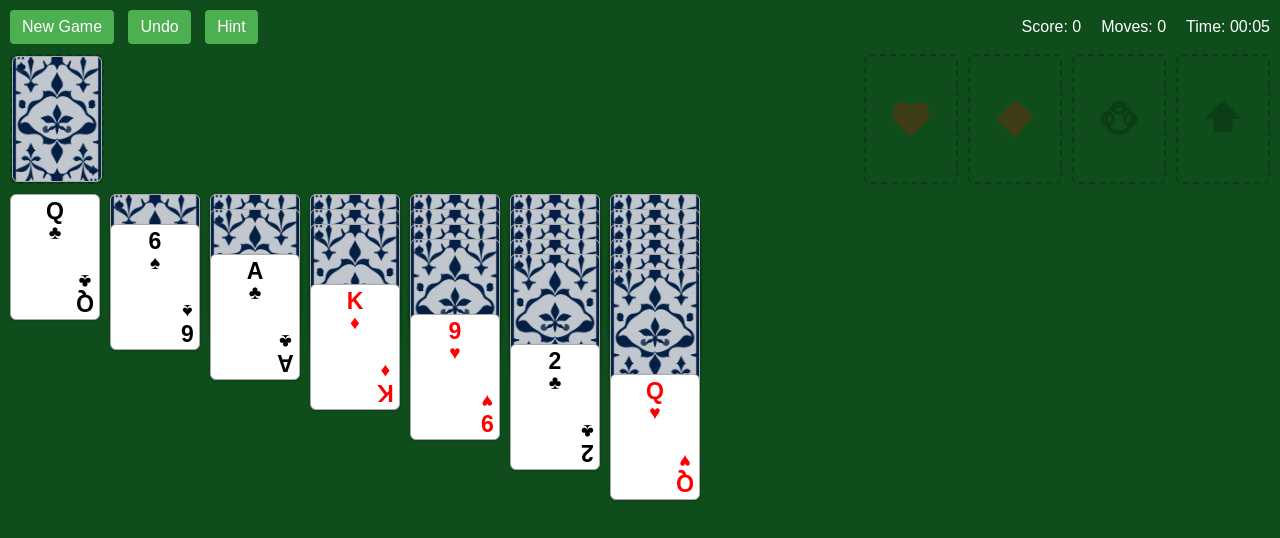
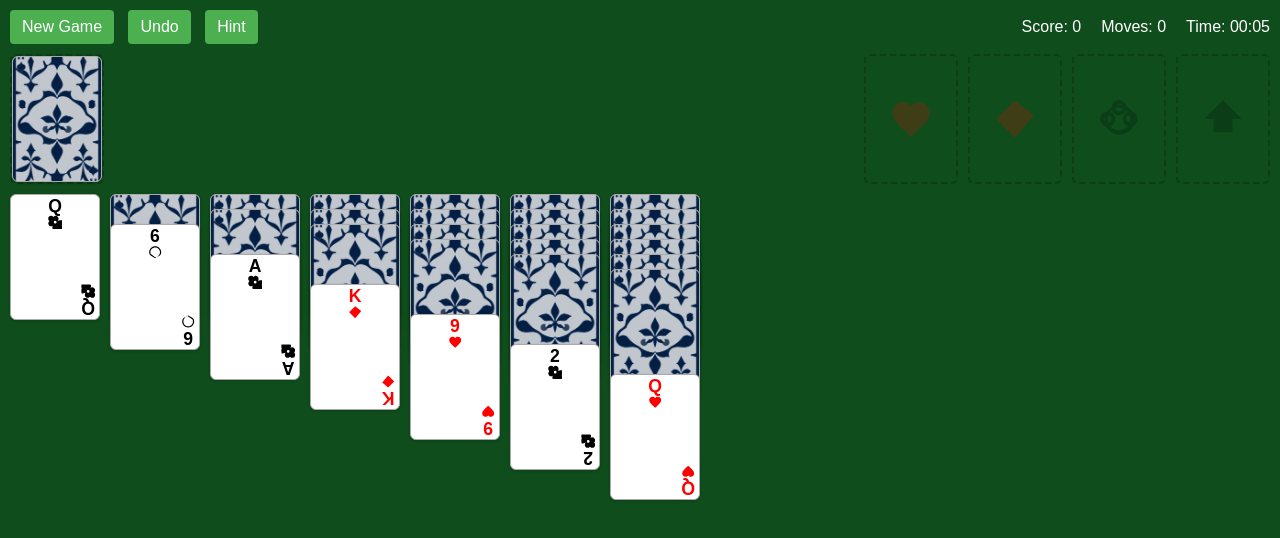
Before and after one commit to websimapi/websim-klondike-solitaire, a plain HTML site: page index.html in a window 1280 px wide. Drawn offline with Linux system fonts and the light colour scheme.

Commit message:
v4: This looks way better now resize scale the svgs to fit inside the cards better

```diff
--- a/styles.css
+++ b/styles.css
@@ -150,24 +150,26 @@ body {
     display: flex;
     flex-direction: column;
     justify-content: space-between;
-    padding: 5px;
-    font-size: 1.2em;
+    padding: 4px;
+    font-size: 16px;
     font-weight: bold;
     color: black;
+    box-sizing: border-box;
 }
 
 .card-corner {
     display: flex;
     flex-direction: column;
     align-items: center;
-    line-height: 1;
+    line-height: 0.9;
 }
 
 .card-corner .rank {
-    font-size: 1.2em;
+    font-size: 1.1em;
 }
-.card-corner .suit {
-    font-size: 1em;
+.card-corner .suit svg {
+    width: 0.9em;
+    height: 0.9em;
 }
 
 .card-corner.bottom-right {
--- a/ui.js
+++ b/ui.js
@@ -263,11 +263,11 @@ export class UI {
         el.dataset.id = card.id;
         if (card.isFaceUp) {
             el.classList.add('face-up');
-            const suitSymbols = {
-                hearts: '&hearts;',
-                diamonds: '&diams;',
-                clubs: '&clubs;',
-                spades: '&spades;'
+            const suitSVGs = {
+                hearts: `<svg viewBox="0 0 24 24" fill="currentColor"><path d="M12 21.35l-1.45-1.32C5.4 15.36 2 12.28 2 8.5 2 5.42 4.42 3 7.5 3c1.74 0 3.41.81 4.5 2.09C13.09 3.81 14.76 3 16.5 3 19.58 3 22 5.42 22 8.5c0 3.78-3.4 6.86-8.55 11.54L12 21.35z"/></svg>`,
+                diamonds: `<svg viewBox="0 0 24 24" fill="currentColor"><path d="M12 2L2 12l10 10 10-12L12 2z"/></svg>`,
+                clubs: `<svg viewBox="0 0 512 512" fill="currentColor"><path d="M347.4 204.3c39.6-40.4 39.6-106 0-146.4s-104.5-40.4-144.1 0L192 69.1 180.7 57.7c-39.6-40.4-104.5-40.4-144.1 0s-39.6 106 0 146.4l11.3 11.6-11.3 11.6C0 263.6 0 329.2 39.6 369.6s104.5 40.4 144.1 0L195 358.3l-11.3 11.6c-39.6 40.4-39.6 106 0 146.4s104.5 40.4 144.1 0l11.3-11.6 11.3 11.6c39.6 40.4 104.5 40.4 144.1 0s39.6-106 0-146.4l-11.3-11.6 11.3-11.6c39.6-40.4 39.6-106 0-146.4l-11.3-11.6 11.3-11.6zM256 304a48 48 0 110-96 48 48 0 110 96z"/></svg>`,
+                spades: `<svg viewBox="0 0 24 24" fill="currentColor"><path d="M12 2C6.47 2 2 6.47 2 12c0 2.21.89 4.21 2.34 5.66L12 22l7.66-4.34C21.11 16.21 22 14.21 22 12c0-5.53-4.47-10-10-10zm0 18.34L4.83 15.17A8.011 8.011 0 014 12c0-4.41 3.59-8 8-8s8 3.59 8 8c0 1.76-.57 3.39-1.53 4.7l-4.47 4.64z"/></svg>`
             };
             const color = (card.suit === 'hearts' || card.suit === 'diamonds') ? 'red' : 'black';
 
@@ -276,7 +276,7 @@ export class UI {
             const corner = (position) => `
                 <div class="card-corner ${position}">
                     <div class="rank">${rankDisplay}</div>
-                    <div class="suit">${suitSymbols[card.suit]}</div>
+                    <div class="suit">${suitSVGs[card.suit]}</div>
                 </div>
             `;
 
```
